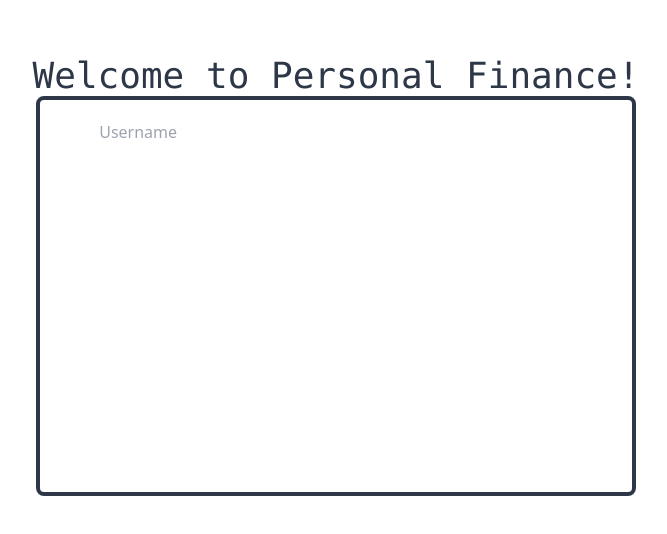
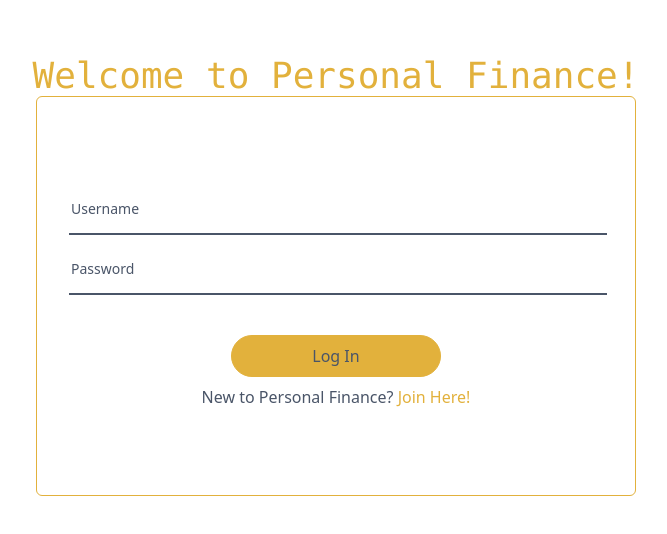
Before and after one commit to wgriffey/personal-finance-app, a React (Vite) app: page /login in a window 1280 px wide. Shown: the part 124-658 px from the top of the page, without its empty margins (304-971 px from the left). Built offline with nearby package versions, Linux system fonts and the light colour scheme.

Commit message:
Updated color scheme of app, updated log in page, and fixed autofill for chrome

```diff
--- a/src/components/Login.tsx
+++ b/src/components/Login.tsx
@@ -1,12 +1,74 @@
-import React from 'react'
+import React, { useEffect, useState } from 'react'
+import APIService from '../services/APIService';
+import { useCookies } from 'react-cookie';
+import { useNavigate } from 'react-router-dom';
 
 function Login() {
+    const [username, setUsername] = useState('')
+    const [password, setPassword] = useState('')
+    const [showPassword, setShowPassword] = React.useState(false);
+    const [email, setEmail] = useState('')
+    const [isLogin, setIsLogin] = useState(true)
+    const [isLoginError, setIsLoginError] = useState(false)
+    const [userToken, setUserToken] = useCookies(['myToken'])
+    const navigate = useNavigate();
+
+    useEffect(() => {
+        if(userToken['myToken'] && userToken['myToken'] !== undefined ){
+            navigate('/transactions')
+        }
+    }, [userToken])
+
+    const handleClickShowPassword = () => setShowPassword((show) => !show);
+
+    const handleMouseDownPassword = (event: React.MouseEvent<HTMLButtonElement>) => {
+      event.preventDefault();
+    };
+
+    const onLogIn = () => {
+        APIService.LogInUser({username, password})
+        .then(res => {
+            if(!res.token){
+                setIsLoginError(true)
+            }
+            else{
+                setUserToken('myToken', res.token)
+            }
+        })
+        .catch(error => console.log(error))
+    }
+
+    const onSignUp = () => {
+        APIService.SignUpUser({username, email, password})
+        .then(() => onLogIn())
+        .catch(error => console.log(error))
+    }
   return (
-    <div className='flex flex-col justify-center text-center items-center min-h-[100dvh] min-w-[100dwh] overflow-hidden bg-backgroundColor-primary'>
+    <div className='flex flex-col justify-center text-center items-center relative min-h-[100dvh] min-w-[100dwh] overflow-hidden bg-backgroundColor-primary shadow-lg backdrop-filter backdrop-blur-sm '>
         <h1 className=' text-textColor-primary text-4xl font-mono'>Welcome to Personal Finance!</h1>
-        <div className=' grid grid-cols-1 border-4 border-solid border-textColor-primary rounded-lg bg-transparent w-[600px] h-[400px]'>
-            <form>
-                <input type="text" name="username" id="username" placeholder='Username' className='w-[80%] h-[10%] rounded-lg mt-3'></input>
+        <div className='grid grid-cols-1 border border-solid border-textColor-primary rounded-md bg-transparent w-[600px] h-[400px] items-center'>
+            <form className='space-y-2 items-center justify-center'>
+            <div className='relative'>
+                    <input type="text" id="username" className="block rounded-t-lg px-2.5 pb-2.5 pt-5 ml-8 w-[90%] text-sm text-textColor-secondary bg-transparent border-0 border-b-2 border-textColor-secondary appearance-none focus:outline-none focus:ring-0 focus:text-textColor-primary focus:border-textColor-primary autofill:bg-red-600 peer" placeholder="" />
+                    <label htmlFor="username" className="absolute ml-6 text-sm text-textColor-secondary duration-300 transform -translate-y-4 scale-75 top-4 z-10 origin-[0] start-2.5 peer-focus:text-textColor-primary peer-placeholder-shown:scale-100 peer-placeholder-shown:translate-y-0 peer-focus:scale-75 peer-focus:-translate-y-4 rtl:peer-focus:translate-x-1/4 rtl:peer-focus:left-auto">Username</label>
+                </div>
+                {!isLogin ?
+                 <div className='relative'>
+                    <input type="email" id="email" className="block rounded-t-lg px-2.5 pb-2.5 pt-5 ml-8 w-[90%] text-sm text-textColor-secondary bg-transparent border-0 border-b-2 border-textColor-secondary appearance-none focus:outline-none focus:ring-0 focus:text-textColor-primary focus:border-textColor-primary autofill:bg-transparent peer" placeholder="" />
+                    <label htmlFor="email" className="absolute ml-6 text-sm text-textColor-secondary duration-300 transform -translate-y-4 scale-75 top-4 z-10 origin-[0] start-2.5 peer-focus:text-textColor-primary peer-placeholder-shown:scale-100 peer-placeholder-shown:translate-y-0 peer-focus:scale-75 peer-focus:-translate-y-4 rtl:peer-focus:translate-x-1/4 rtl:peer-focus:left-auto">Email</label>
+                </div> : null}
+                <div className='relative'>
+                    <input type="password" id="password" className="block rounded-t-lg px-2.5 pb-2.5 pt-5 ml-8 w-[90%] text-sm text-textColor-secondary bg-transparent border-0 border-b-2 border-textColor-secondary appearance-none focus:outline-none focus:ring-0 focus:text-textColor-primary focus:border-textColor-primary autofill:bg-transparent peer" placeholder="" />
+                    <label htmlFor="password" className="absolute ml-6 text-sm text-textColor-secondary duration-300 transform -translate-y-4 scale-75 top-4 z-10 origin-[0] start-2.5 peer-focus:text-textColor-primary peer-placeholder-shown:scale-100 peer-placeholder-shown:translate-y-0 peer-focus:scale-75 peer-focus:-translate-y-4 rtl:peer-focus:translate-x-1/4 rtl:peer-focus:left-auto">Password</label>
+                </div>
+                <div className='space-y-2'>
+                    <button type='submit' className='mt-8 px-20 py-2'>
+                        {isLogin ? 'Log In' : 'Sign Up'}
+                    </button>
+                    <div>
+                        <span className='text-textColor-secondary'>{isLogin ? 'New to Personal Finance?' : 'Existing User?'} <button type='reset' className='border-none bg-transparent text-textColor-primary' onClick={() => setIsLogin(!isLogin)}>{isLogin ? 'Join Here!' : 'Log In Here!'}</button></span>
+                    </div>
+                </div>
             </form>
         </div>
     </div>
--- a/src/components/shared/Layout.tsx
+++ b/src/components/shared/Layout.tsx
@@ -5,7 +5,7 @@ import Sidebar from './Sidebar';
 
 function Layout(theme: ThemeProp) {
     return (
-        <div className='flex flex-row h-[100dvh] min-w-full bg-blue-500 overflow-hidden'>
+        <div className='flex flex-row h-[100dvh] min-w-full overflow-hidden'>
             <Sidebar />
             <div className='flex flex-col min-w-full md:min-w-[85%]'>
                 <Header theme={theme.theme} handleThemeSwitch={theme.handleThemeSwitch} />
--- /dev/null
+++ b/src/constants/SidebarBottomItems.tsx
@@ -0,0 +1,3 @@
+import { FontAwesomeIcon } from "@fortawesome/react-fontawesome";
+import { SidebarItem } from "../interfaces/SidebarNavigationItem";
+import { faFile, faHouse, faLink, faMoneyBillTrendUp } from '@fortawesome/free-solid-svg-icons';
--- a/src/constants/SidebarItems.tsx
+++ b/src/constants/SidebarItems.tsx
@@ -1,5 +1,5 @@
 import { FontAwesomeIcon } from "@fortawesome/react-fontawesome";
-import { SidebarItem } from "../interfaces/SidebarItem";
+import { SidebarItem } from "../interfaces/SidebarNavigationItem";
 import { faCircleQuestion, faFile, faGear, faHouse, faLink, faMoneyBillTrendUp } from '@fortawesome/free-solid-svg-icons';
 
 export const SIDEBAR_NAVIGATION_ITEMS: SidebarItem[] = [
--- a/src/index.css
+++ b/src/index.css
@@ -7,9 +7,14 @@
         @apply p-4
     }
 
-    button{
-        @apply text-white border bg-indigo-600 border-indigo-600
-        hover:bg-transparent hover:text-indigo-600 rounded
+    button[type="button"], button[type="submit"]{
+        @apply text-textColor-secondary border bg-textColor-primary border-textColor-primary rounded-full
+        hover:bg-transparent hover:text-textColor-primary
+    }
+
+    button[type="reset"]{
+        @apply border-none bg-transparent text-textColor-primary
+        hover:text-textColor-secondary
     }
 
     label svg {
@@ -35,18 +40,36 @@
     }
 
     :root {
-        --color-bg-primary: #ffffff;
-        --color-bg-secondary: #edf2f7;
-        --color-text-primary: #2d3748;
-        --color-text-secondary: #4a5568;
-        --color-text-accent: #2b6cb0;
+        --color-bg-primary: 255 255 255;
+        --color-bg-secondary: 237 242 247;
+        --color-text-primary: 226 177 60;
+        --color-text-secondary: 74 85 104;
+        --color-text-accent: 43 108 176;
     }
 
     [data-theme='dark'] {
-        --color-bg-primary: #2d3748;
-        --color-bg-secondary: #283141;
-        --color-text-primary: #f7fafc;
-        --color-text-secondary: #e2e8f0;
-        --color-text-accent: #81e6d9;
+        --color-bg-primary: 22 25 30;
+        --color-bg-secondary: 40 49 65;
+        --color-text-primary: 226 177 60;
+        --color-text-secondary: 226 232 240;
+        --color-text-accent: 129 230 217;
     }
+
+    input:-webkit-autofill,
+    input:-webkit-autofill:hover,
+    input:-webkit-autofill:focus,
+    textarea:-webkit-autofill,
+    textarea:-webkit-autofill:hover,
+    textarea:-webkit-autofill:focus,
+    select:-webkit-autofill,
+    select:-webkit-autofill:hover,
+    select:-webkit-autofill:focus {
+    border-bottom-width: 2px;
+    border-color: rgb(var(--color-text-secondary));
+    -webkit-text-fill-color: rgb(var(--color-text-primary));
+    -webkit-box-shadow: 0 0 0px 1000px rbg(var(--color-bg-primary)) inset;
+    box-shadow: 0 0 0px 1000px rgb(var(--color-bg-primary)) inset;
+    transition: background-color 5000s ease-in-out 0s;
+    color: rgb(var(--color-text-primary));
 }
+}
--- a/tailwind.config.js
+++ b/tailwind.config.js
@@ -8,13 +8,13 @@ export default {
         extend: {
             colors: {
                 backgroundColor: {
-                    primary: "var(--color-bg-primary)",
-                    secondary: "var(--color-bg-secondary)",
+                    primary: "rgb(var(--color-bg-primary) / <alpha-value>)",
+                    secondary: "rbg(var(--color-bg-secondary) / <alpha-value>)",
                 },
                 textColor: {
-                    accent: "var(--color-text-accent)",
-                    primary: "var(--color-text-primary)",
-                    secondary: "var(--color-text-secondary)",
+                    accent: "rgb(var(--color-text-accent) / <alpha-value>)",
+                    primary: "rgb(var(--color-text-primary) / <alpha-value>)",
+                    secondary: "rgb(var(--color-text-secondary) / <alpha-value>)",
                 },
             }
         },
```
Also changed, not shown: src/components/shared/Header.tsx (+6 -6 lines), src/components/shared/Sidebar.tsx (+9 -9 lines), src/interfaces/SidebarNavigationItem.ts (renamed from src/interfaces/SidebarItem.ts).
